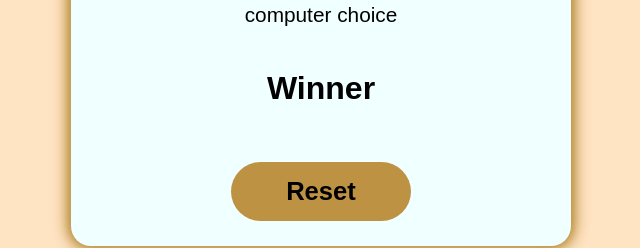
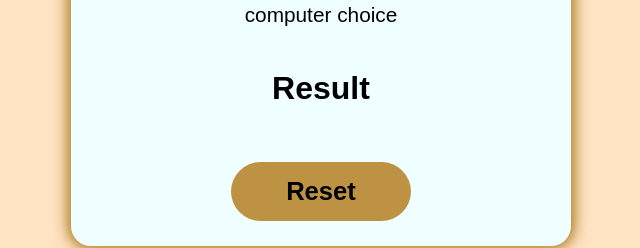
Before and after one commit to psathwik-AIML/Rock-Paper-Scissors, a plain HTML site: page index.html in a window 1280 px wide. Shown: the part 490-738 px from the top of the page, 319-959 px from the left. Drawn offline with Linux system fonts and the light colour scheme.

Commit message:
Update index.html

```diff
--- a/index.html
+++ b/index.html
@@ -17,7 +17,7 @@
             <div class="results">
                 <p id="user">User Choice</p>
                 <p id="computer">computer choice</p>
-                <h2 id="winner">Winner</h2>
+                <h2 id="winner">Result</h2>
                 <br>
                 <button id="reset" class="button">Reset</button>
             </div>
```
